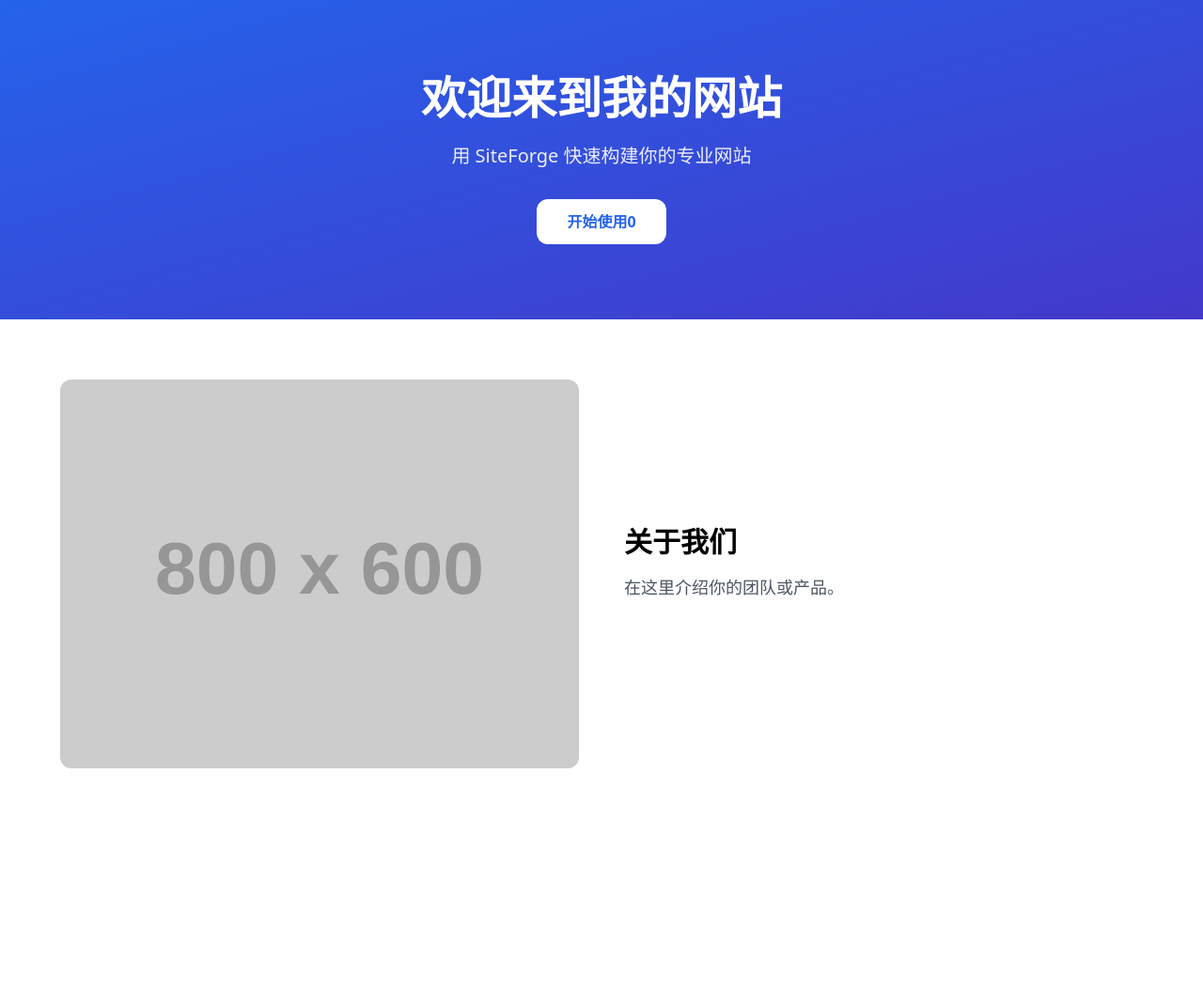
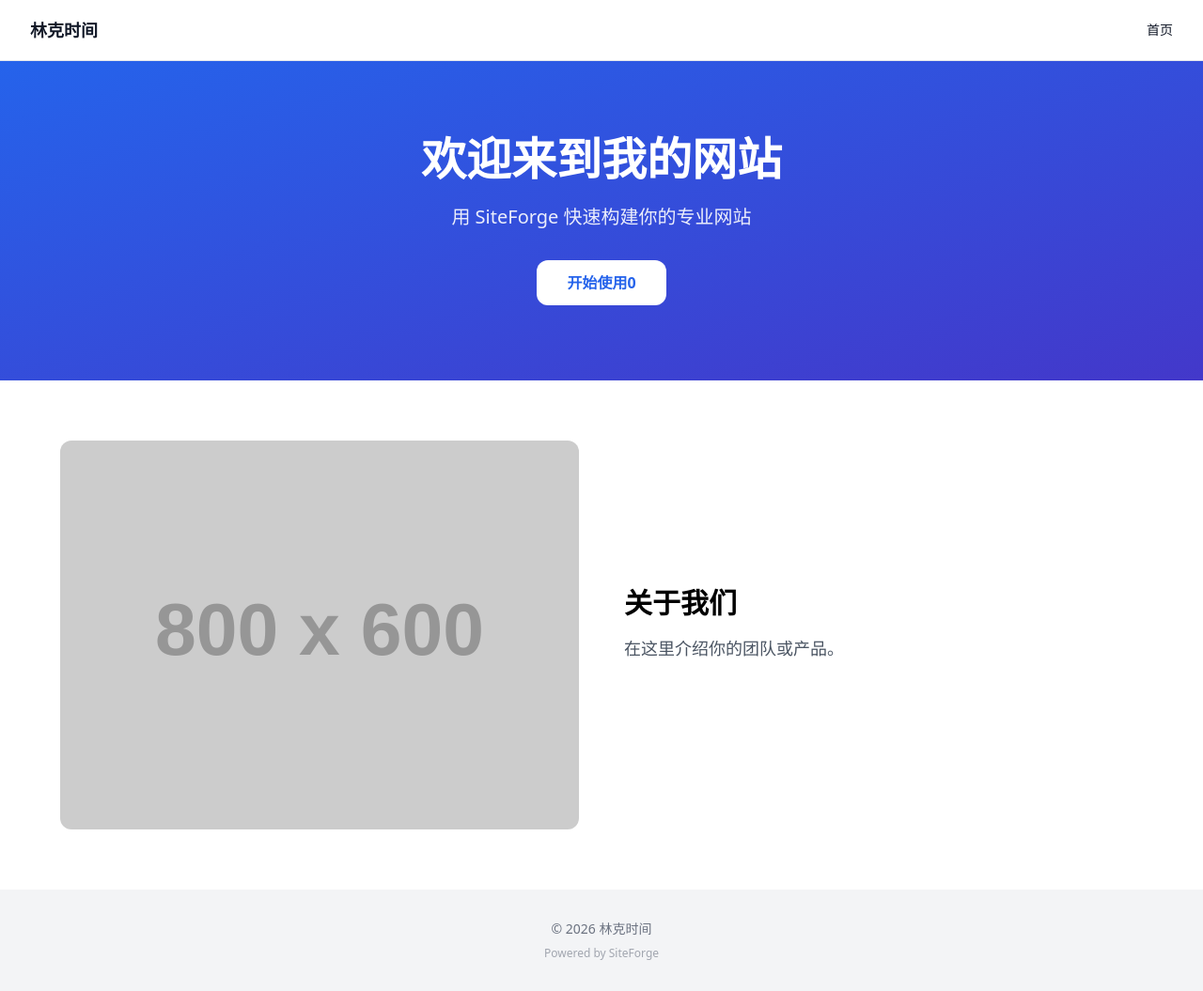
Before and after one commit to wumacms/siteforge-8p73vcf1, a plain HTML site: page index.html in a window 1280 px wide. Shown: the whole page at 94% size. Before the commit the page ends 882 px from the top, so only its background shows below. Drawn offline with nearby package versions, Linux system fonts and the light colour scheme; placeholder pictures from the web are drawn by us.

Commit message:
SiteForge: v1786349065003

```diff
--- a/index.html
+++ b/index.html
@@ -14,9 +14,29 @@
 </head>
 <body>
 
+<nav class="border-b sticky top-0 z-50" style="background-color: #ffffff; color: #111827;">
+  <div class="max-w-7xl mx-auto px-4 sm:px-6 lg:px-8">
+    <div class="flex items-center justify-between h-16">
+      <div class="flex items-center gap-2">
+
+        <span class="font-bold text-lg">林克时间</span>
+      </div>
+      <div class="flex items-center gap-6">
+        <a href="/" class="text-sm font-medium hover:opacity-75">首页</a>
+      </div>
+    </div>
+  </div>
+</nav>
 <main>
 <section class="py-20 px-4 bg-gradient-to-br from-blue-600 to-indigo-700 text-white"><div class="max-w-4xl mx-auto text-center"><h1 class="text-5xl font-bold mb-6">欢迎来到我的网站</h1><p class="text-xl mb-8 opacity-90">用 SiteForge 快速构建你的专业网站</p><a href="#" class="inline-block px-8 py-3 bg-white text-blue-600 rounded-xl font-semibold hover:bg-blue-50 transition-colors">开始使用0</a></div></section><section class="py-16 px-4"><div class="max-w-6xl mx-auto grid md:grid-cols-2 gap-12 items-center"><div><img src="https://placehold.co/800x600/jpg" alt="关于我们" class="rounded-xl w-full"/></div><div><h2 class="text-3xl font-bold mb-4">关于我们</h2><p class="text-lg text-gray-600 mb-6">在这里介绍你的团队或产品。</p></div></div></section>
 </main>
 
+<footer class="py-8" style="background-color: #f3f4f6; color: #6b7280;">
+  <div class="max-w-7xl mx-auto px-4 sm:px-6 lg:px-8 text-center">
+
+    <p class="text-sm">© 2026 林克时间</p>
+    <p class="text-xs mt-2 opacity-60">Powered by SiteForge</p>
+  </div>
+</footer>
 </body>
 </html>
```
